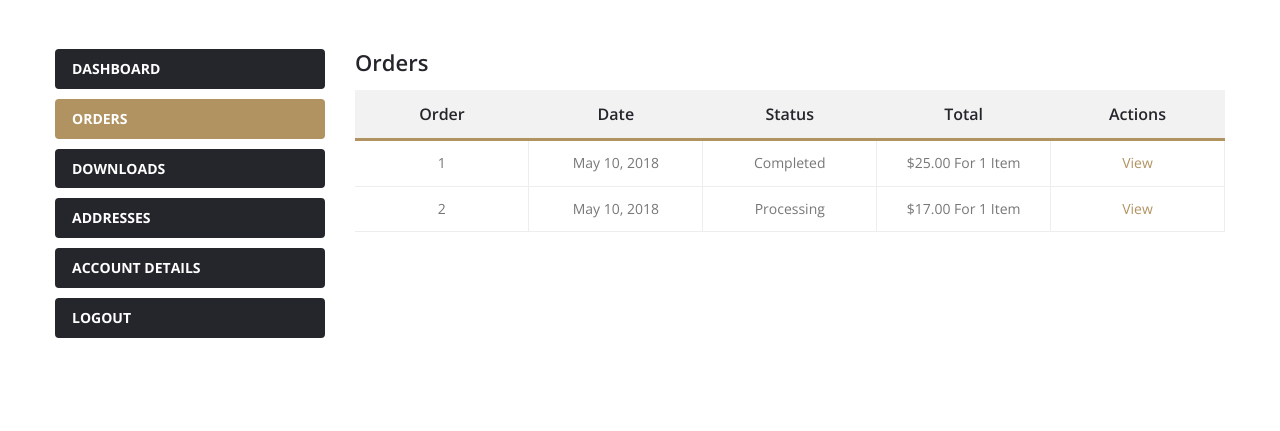
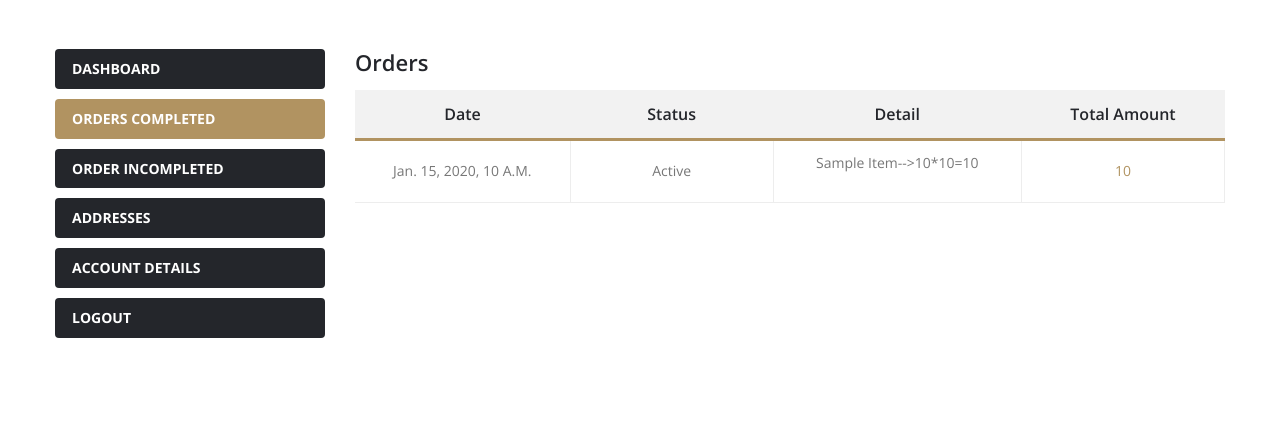
Before and after one commit to FATEMEHAG79/Django-Shop-Project, a Django app: template templates/auth/profile.html in a window 1280 px wide, after a click on "ORDERS COMPLETED". Shown: the part 160-591 px from the top of the page. Run offline with Django 3.2, Linux system fonts and the light colour scheme; the template is opened without the code that fills it: most values are stand-ins (such as "Sample title", 1, 10 or a date in 2020); grey boxes marked "Sample" are stand-in pictures; some libraries are stand-ins or nearby versions; some web fonts are replaced.

Commit message:
✨Develop 03 | add complete order.

```diff
--- a/apps/user/views/template.py
+++ b/apps/user/views/template.py
@@ -1,3 +1,4 @@
+from apps.order.models import Order
 from utils import cache
 from django.http import response
 from django.views import generic
@@ -42,6 +43,10 @@ class ProfileView(DetailView, LoginRequiredMixin):
     def get_context_data(self, **kwargs):
         context = super().get_context_data(**kwargs)
         user = context["user"]
+        order_completed=Order.objects.filter(user=user,status=True)
+        order_incompleted = Order.objects.filter(user=user, status=False)
+        context["order_completed"]=order_completed
+        context["order_incompleted"] = order_incompleted
         return context
 
 
--- a/templates/auth/profile.html
+++ b/templates/auth/profile.html
@@ -14,9 +14,9 @@
                                     class="nav-link btn btn-block btn-md btn-black-default-hover active">Dashboard</a>
                             </li>
                             <li> <a href="#orders" data-bs-toggle="tab"
-                                    class="nav-link btn btn-block btn-md btn-black-default-hover">Orders</a></li>
+                                    class="nav-link btn btn-block btn-md btn-black-default-hover">Orders completed</a></li>
                             <li><a href="#downloads" data-bs-toggle="tab"
-                                    class="nav-link btn btn-block btn-md btn-black-default-hover">Downloads</a></li>
+                                    class="nav-link btn btn-block btn-md btn-black-default-hover">order incompleted</a></li>
                             <li><a href="#address" data-bs-toggle="tab"
                                     class="nav-link btn btn-block btn-md btn-black-default-hover">Addresses</a></li>
                             <li><a href="#account-details" data-bs-toggle="tab"
@@ -42,28 +42,21 @@
                                 <table>
                                     <thead>
                                         <tr>
-                                            <th>Order</th>
                                             <th>Date</th>
-                                            <th>Status</th>
-                                            <th>Total</th>
-                                            <th>Actions</th>
+                                            <th>status</th>
+                                            <th>detail</th>
+                                            <th>Total amount</th>
                                         </tr>
                                     </thead>
                                     <tbody>
+                                    {% for i in order_completed %}
                                         <tr>
-                                            <td>1</td>
-                                            <td>May 10, 2018</td>
-                                            <td><span class="success">Completed</span></td>
-                                            <td>$25.00 for 1 item </td>
-                                            <td><a href="cart.html" class="view">view</a></td>
+                                            <td>{{ i.ordered_date}}</td>
+                                            <td><span class="success">{{ i.status }}</span></td>
+                                            <td>{% for it in i.items.all %}<p>{{ it.item.name }}-->{{ it.item.price }}*{{it.quantity }}={{ it.get_final_price }}</p>{% endfor %}</td>
+                                            <td><a href="" class="view">{{ i.get_total }}</a></td>
                                         </tr>
-                                        <tr>
-                                            <td>2</td>
-                                            <td>May 10, 2018</td>
-                                            <td>Processing</td>
-                                            <td>$17.00 for 1 item </td>
-                                            <td><a href="cart.html" class="view">view</a></td>
-                                        </tr>
+                                    {% endfor %}
                                     </tbody>
                                 </table>
                             </div>
@@ -74,25 +67,21 @@
                                 <table>
                                     <thead>
                                         <tr>
-                                            <th>Product</th>
-                                            <th>Downloads</th>
-                                            <th>Expires</th>
-                                            <th>Download</th>
+                                            <th>Date</th>
+                                            <th>status</th>
+                                            <th>detail</th>
+                                            <th>Total amount</th>
                                         </tr>
                                     </thead>
                                     <tbody>
+                                         {% for io in order_incompleted %}
                                         <tr>
-                                            <td>Shopnovilla - Free Real Estate PSD Template</td>
-                                            <td>May 10, 2018</td>
-                                            <td><span class="danger">Expired</span></td>
-                                            <td><a href="#" class="view">Click Here To Download Your File</a></td>
+                                            <td>{{ io.ordered_date}}</td>
+                                            <td><span class="success">{{ io.status }}</span></td>
+                                            <td>{% for itl in io.items.all %}<p>{{ itl.item.name }}-->{{ itl.item.price }}*{{itl.quantity }}={{ itl.get_final_price }}</p>{% endfor %}</td>
+                                            <td><a href="" class="view">{{ io.get_total }}</a></td>
                                         </tr>
-                                        <tr>
-                                            <td>Organic - ecommerce html template</td>
-                                            <td>Sep 11, 2018</td>
-                                            <td>Never</td>
-                                            <td><a href="#" class="view">Click Here To Download Your File</a></td>
-                                        </tr>
+                                    {% endfor %}
                                     </tbody>
                                 </table>
                             </div>
```
